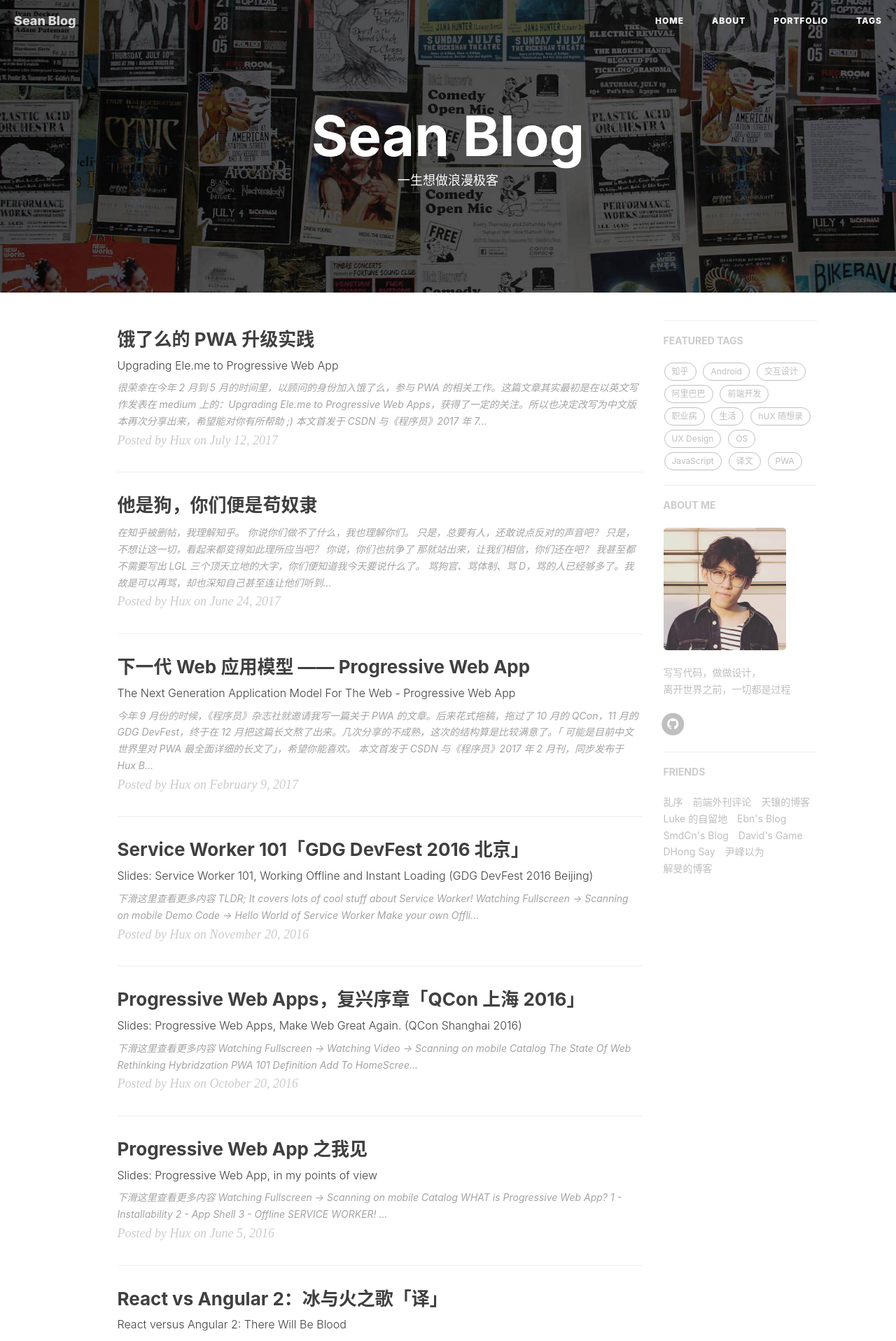
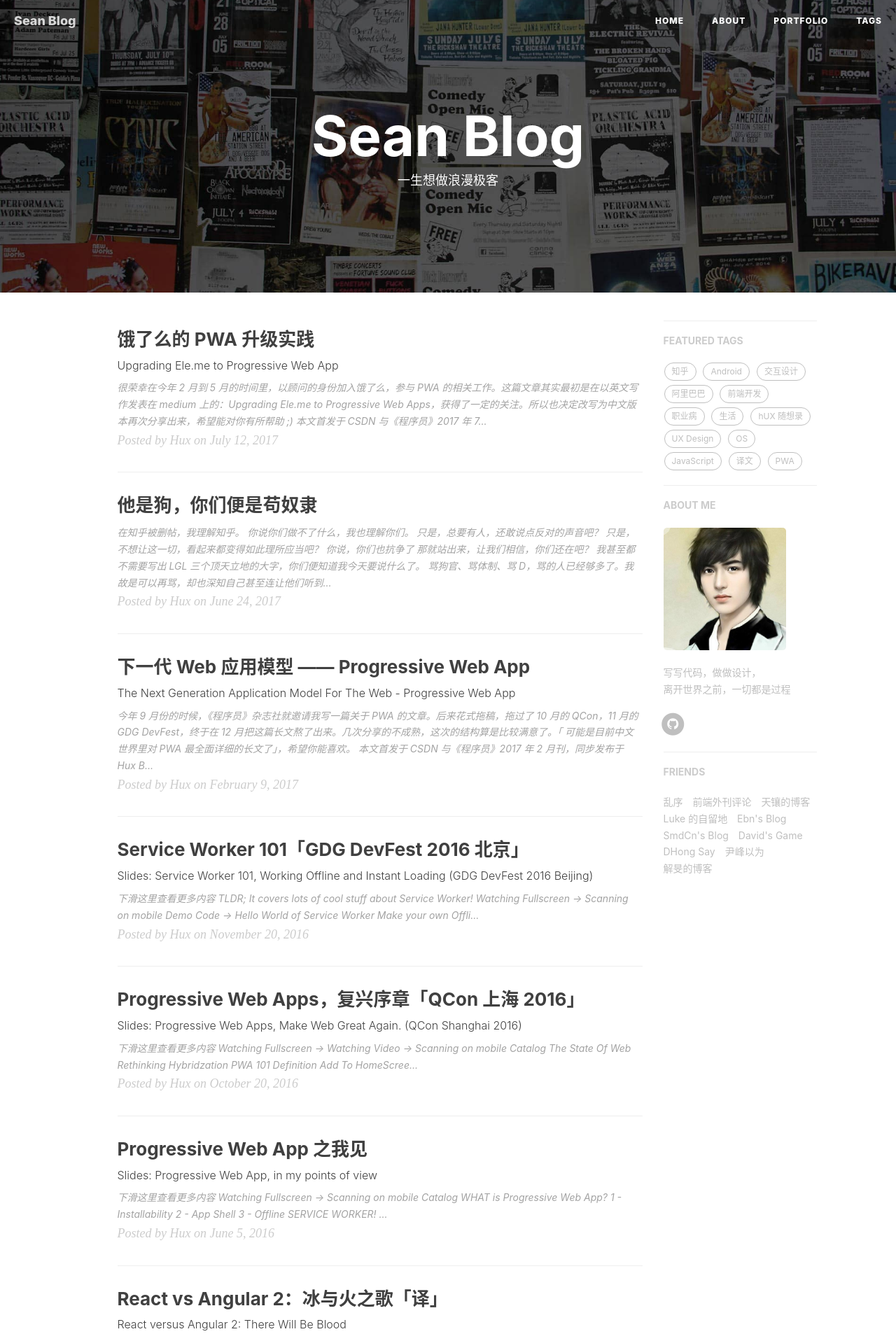
Before and after one commit to xuchaobing01/xuchaobing01.github.io, a Jekyll site: the page built from index.html, in a window 1280 px wide. Shown: the top 1916 px of the page at 70% size. Built offline with Jekyll 4.4.1, drawn with Linux system fonts in a browser that asks for light colours; nearby versions of some CDN libraries; the list of posts is cut into pages by our own code; comment, search, counter and statistics services are not loaded.

Commit message:
feat(config): 修改配置

```diff
--- a/_config.yml
+++ b/_config.yml
@@ -1,6 +1,6 @@
 # Site settings
 title: Sean Blog
-SEOTitle: 朝兵的博客 | Sean Blog
+SEOTitle: 肖恩的博客 | Sean Blog
 header-img: img/home-bg.jpg
 email: xuchaobing01@163.com
 description: "关于PHP程序员、踩到的坑 | 朝兵，Web & PHP Lover | 这里是 @Sean朝兵 的个人博客，与你一起发现更大的世界。"
@@ -69,7 +69,7 @@
 # Sidebar settings
 sidebar: true                           # whether or not using Sidebar.
 sidebar-about-description: "写写代码，做做设计，<br>离开世界之前，一切都是过程"
-sidebar-avatar: /img/avatar-hux.jpg      # use absolute URL, seeing it's used in both `/` and `/about/`
+sidebar-avatar: /img/avatar-sean.jpg      # use absolute URL, seeing it's used in both `/` and `/about/`
 
 
 
```
Also changed, not shown: img/avatar-hux.jpg (deleted), img/avatar-sean.jpg (added), 1 other file.
